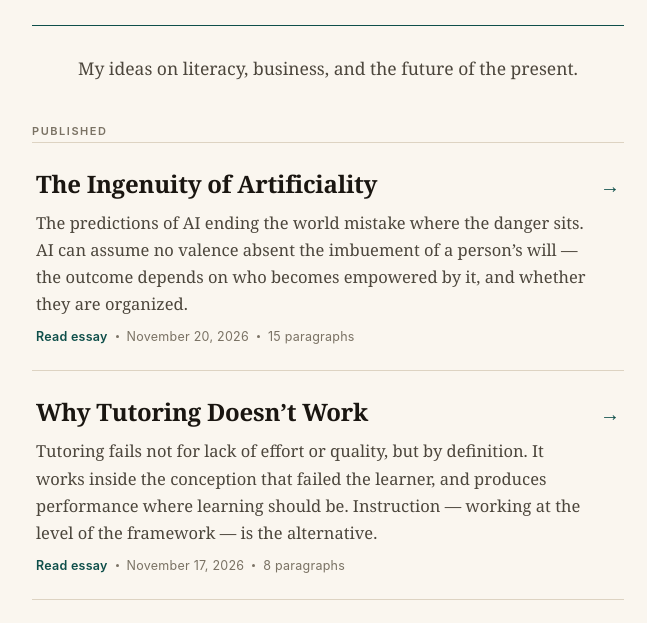
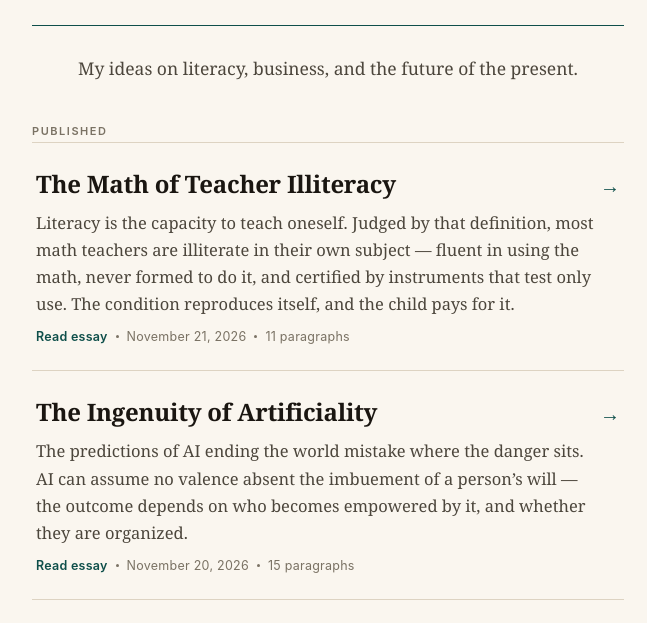
Before and after one commit to trastanford-gif/trastanford-gif.github.io, a plain HTML site: page index.html in a window 1280 px wide. Shown: the part 135-758 px from the top of the page, without its empty margins (312-959 px from the left). Drawn offline with Linux system fonts and the light colour scheme.

Commit message:
List The Math of Teacher Illiteracy on the index

```diff
--- a/index.html
+++ b/index.html
@@ -199,6 +199,22 @@
         <p class="list-label">Published</p>
         <ul class="essay-list">
           <li class="essay-item">
+            <a class="essay-link" href="the-math-of-teacher-illiteracy.html">
+              <span class="essay-title-row">
+                <span class="essay-title">The Math of Teacher Illiteracy</span>
+                <span class="essay-arrow" aria-hidden="true">&rarr;</span>
+              </span>
+              <span class="essay-dek" style="display:block;">Literacy is the capacity to teach oneself. Judged by that definition, most math teachers are illiterate in their own subject — fluent in using the math, never formed to do it, and certified by instruments that test only use. The condition reproduces itself, and the child pays for it.</span>
+              <span class="essay-meta">
+                <span class="read-label">Read essay</span>
+                <span class="dot" aria-hidden="true"></span>
+                <span>November 21, 2026</span>
+                <span class="dot" aria-hidden="true"></span>
+                <span>11 paragraphs</span>
+              </span>
+            </a>
+          </li>
+          <li class="essay-item">
             <a class="essay-link" href="the-ingenuity-of-artificiality.html">
               <span class="essay-title-row">
                 <span class="essay-title">The Ingenuity of Artificiality</span>
```
